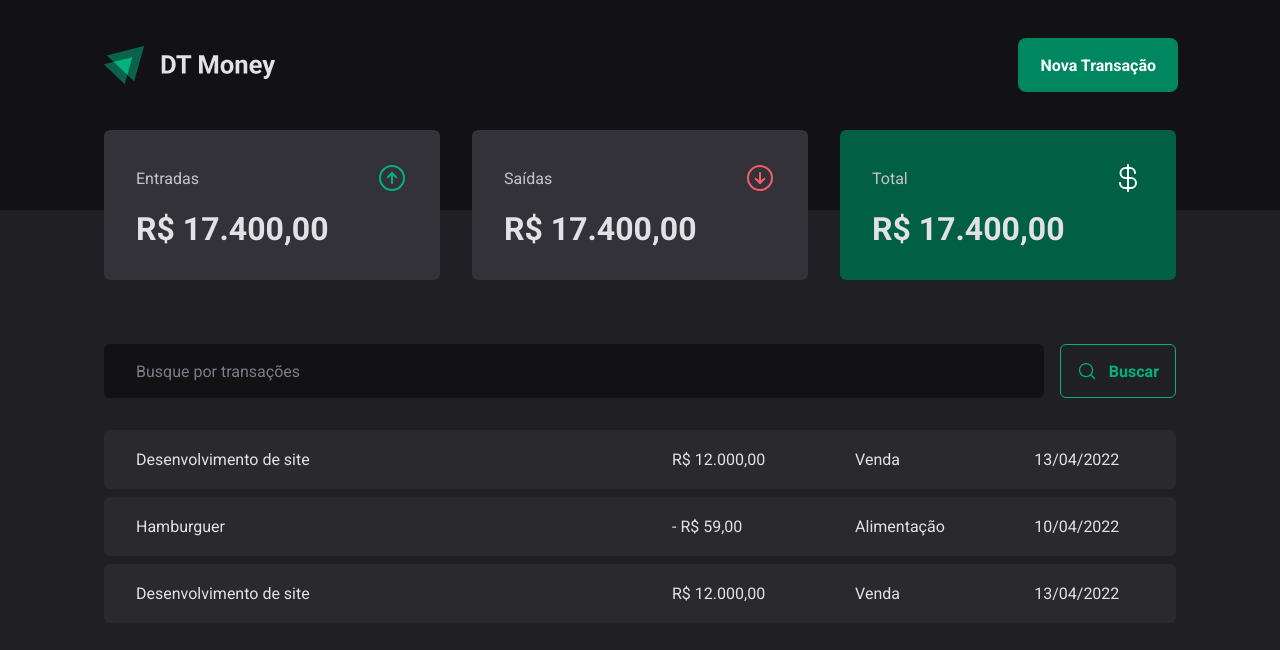
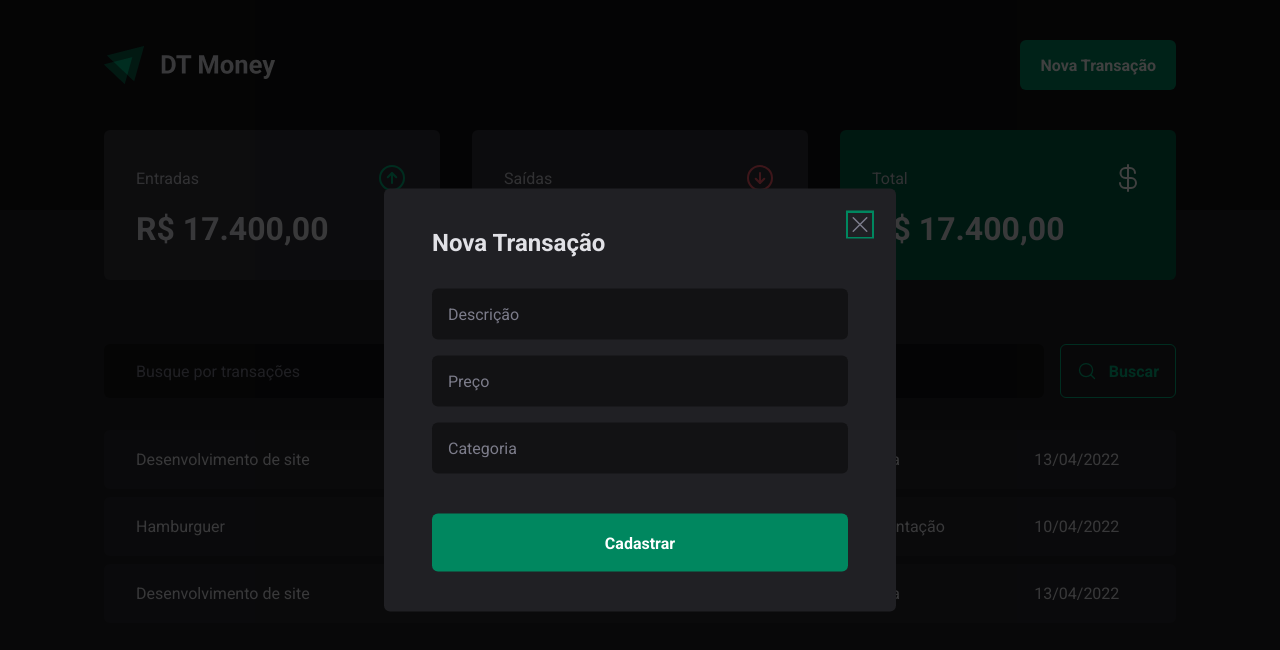
Before and after one commit to Gustavo-Orlandini/DTmoney-Rocketseat, a React (Vite) app: page / in a window 1280 px wide. Both pictures are taken after a click on the button "Nova Transação". Shown: the top 650 px of the page. Built offline with nearby package versions, Linux system fonts and the light colour scheme.

Commit message:
Create Dialog

```diff
--- a/package.json
+++ b/package.json
@@ -9,6 +9,7 @@
     "preview": "vite preview"
   },
   "dependencies": {
+    "@radix-ui/react-dialog": "^1.0.2",
     "phosphor-react": "^1.4.1",
     "react": "^18.2.0",
     "react-dom": "^18.2.0"
--- a/src/components/Header/Header.tsx
+++ b/src/components/Header/Header.tsx
@@ -1,12 +1,23 @@
 import styles from './header.module.css'
 import Logo from '../../assets/Logo.png'
+import * as Dialog from '@radix-ui/react-dialog'
+import { NewTransactionModal } from '../NewTransactionModal'
 
 export function Header() {
     return (
         <div className={styles.HeaderContainer}>
             <div className={styles.HeaderContent}>
                 <img src={Logo} alt="" />
-                <button>Nova Transação</button>
+
+
+                <Dialog.Root>
+                    <Dialog.Trigger asChild>
+                        <button>Nova Transação</button>
+                    </Dialog.Trigger>
+
+                    <NewTransactionModal />
+
+                </Dialog.Root>
             </div>
         </div>
     )
--- /dev/null
+++ b/src/components/NewTransactionModal/index.tsx
@@ -0,0 +1,29 @@
+import * as Dialog from '@radix-ui/react-dialog'
+import { X } from 'phosphor-react'
+import styles from './modal.module.css'
+
+export function NewTransactionModal() {
+    return (
+        <Dialog.Portal>
+            <Dialog.Overlay className={styles.Overlay} />
+
+            <Dialog.Content className={styles.DialogContent} >
+                <Dialog.Title>Nova Transação</Dialog.Title>
+
+                <Dialog.Close className={styles.CloseButton} >
+                    <X size={24} />
+                </Dialog.Close>
+
+                <form action="" className={styles.DialogForm} >
+                    <input type="text" placeholder='Descrição' required />
+                    <input type="number" placeholder='Preço' required />
+                    <input type="text" placeholder='Categoria' required />
+
+                    <button type="submit">Cadastrar</button>
+
+                </form>
+
+            </Dialog.Content>
+        </Dialog.Portal>
+    )
+}
--- /dev/null
+++ b/src/components/NewTransactionModal/modal.module.css
@@ -0,0 +1,67 @@
+.Overlay {
+    position: fixed;
+    width: 100vw;
+    height: 100vh;
+    inset: 0;
+    background: rgba(0, 0, 0, 0.75);
+}
+
+.DialogContent {
+    min-width: 32rem;
+    border-radius: 6px;
+    padding: 2.5rem 3rem;
+    background: var(--gray-800);
+
+    position: fixed;
+    top: 50%;
+    left: 50%;
+    transform: translate(-50%, -50%);
+}
+
+.DialogForm {
+    margin-top: 2rem;
+    display: flex;
+    flex-direction: column;
+    gap: 1rem;
+}
+
+.DialogForm>input {
+    border-radius: 6px;
+    border: 0;
+    background: var(--gray-900);
+    color: var(--gray-300);
+    padding: 1rem;
+
+}
+
+.DialogForm>input::placeholder {
+    color: var(--gray-500);
+}
+
+.DialogForm>button[type='submit'] {
+    height: 58px;
+    border: 0;
+    background: var(--green-500);
+    color: var(--white);
+    font-weight: bold;
+    padding: 0 1.25rem;
+    border-radius: 6px;
+    margin-top: 1.5rem;
+    cursor: pointer;
+}
+
+.DialogForm>button[type='submit']:hover {
+    background: var(--green-700);
+    transition: 0.2s;
+}
+
+.CloseButton {
+    position: absolute;
+    background: transparent;
+    border: 0;
+    top: 1.5rem;
+    right: 1.5rem;
+    line-height: 0;
+    cursor: pointer;
+    color: var(--gray-500);
+}
```
Also changed, not shown: 1 other file (tests, documents, lock files or other folders).
